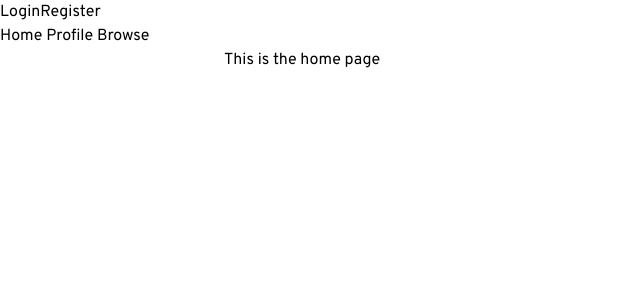
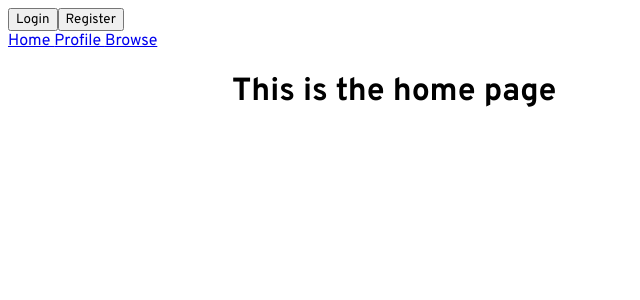
Before and after one commit to Eelsvek/hyojo-app, a Vue app: page / in a window 1280 px wide. Shown: the top 300 px of the page, without its empty margins (0-640 px from the left). Built offline with nearby package versions, Linux system fonts and the light colour scheme.

Commit message:
remove tailwind

```diff
--- a/package.json
+++ b/package.json
@@ -29,7 +29,6 @@
     "prettier": "^1.19.1",
     "sass": "^1.26.10",
     "sass-loader": "^10.0.1",
-    "vue-cli-plugin-tailwind": "~1.4.2",
     "vue-template-compiler": "^2.6.11"
   },
   "browserslist": [
--- a/postcss.config.js
+++ b/postcss.config.js
@@ -1,7 +1,5 @@
 module.exports = {
   plugins: {
-    tailwindcss: {},
-    'vue-cli-plugin-tailwind/purgecss': {},
     autoprefixer: {},
   },
 };
--- a/src/assets/tailwind.scss
+++ /dev/null
@@ -1,5 +0,0 @@
-@tailwind base;
-
-@tailwind components;
-
-@tailwind utilities;
--- a/src/main.js
+++ b/src/main.js
@@ -3,7 +3,6 @@ import Vuelidate from 'vuelidate';
 
 import App from './App.vue';
 import './assets/main.scss';
-import './assets/tailwind.scss';
 import router from './router';
 import store from './store';
 
--- a/tailwind.config.js
+++ /dev/null
@@ -1,32 +0,0 @@
-module.exports = {
-  purge: [],
-  theme: {
-    extend: {
-      backgroundColor: theme => theme('colors'),
-      // https://coolors.co/353535-3c6e71-ffffff-d9d9d9-284b63
-      colors: {
-        black: '#000',
-        white: '#fff',
-        error: '#ff1b37',
-        success: '#05c470',
-
-        primary: {
-          300: '#525252',
-          500: '#353535',
-          700: '#292929',
-        },
-
-        secondary: {
-          300: '#4d9093',
-          500: '#3c6e71',
-          700: '#315b5e',
-        },
-      },
-      fontFamily: {
-        sans: ['Overpass', 'sans-serif'],
-      },
-    },
-  },
-  variants: {},
-  plugins: [],
-};
```
Also changed, not shown: 1 other file (tests, documents, lock files or other folders).
